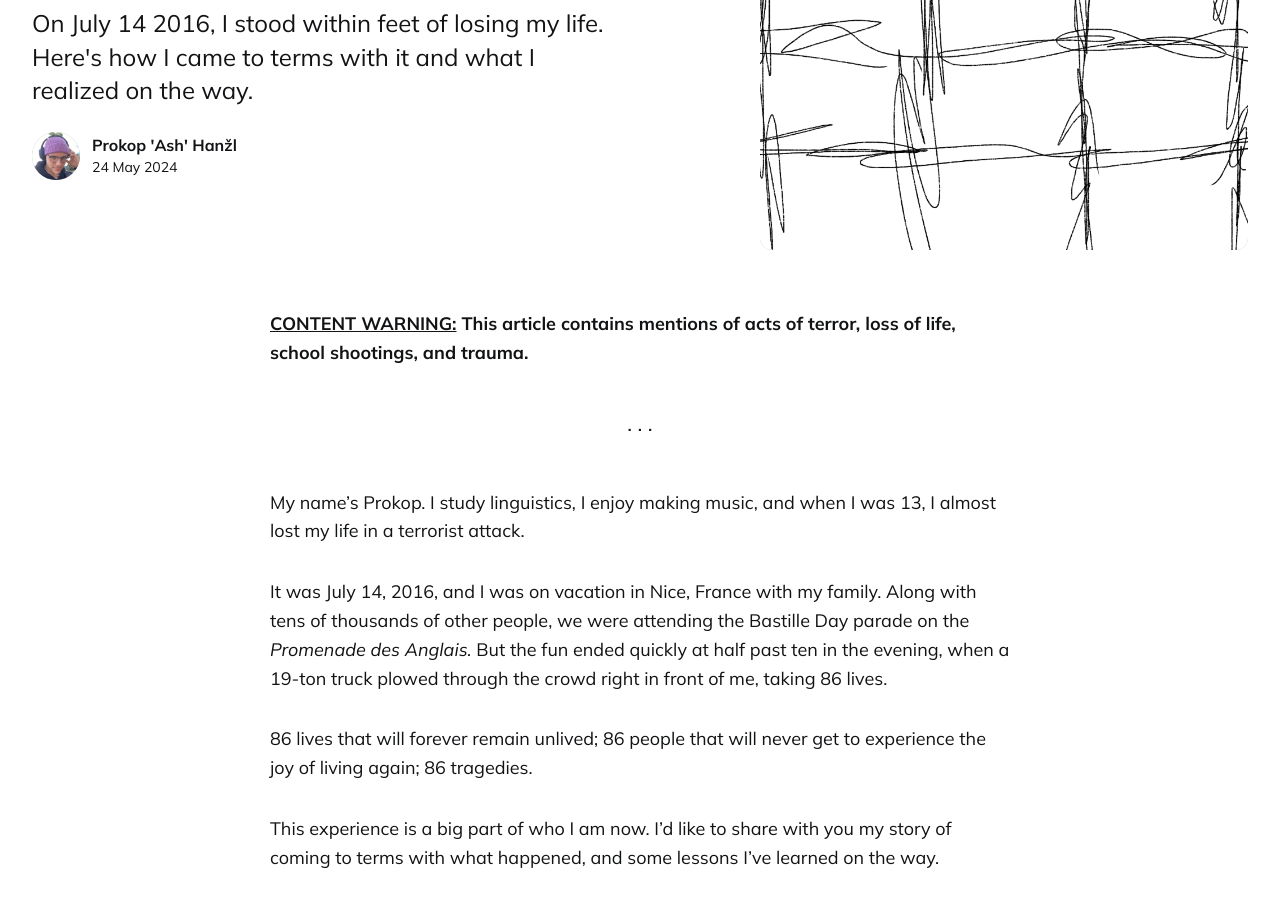
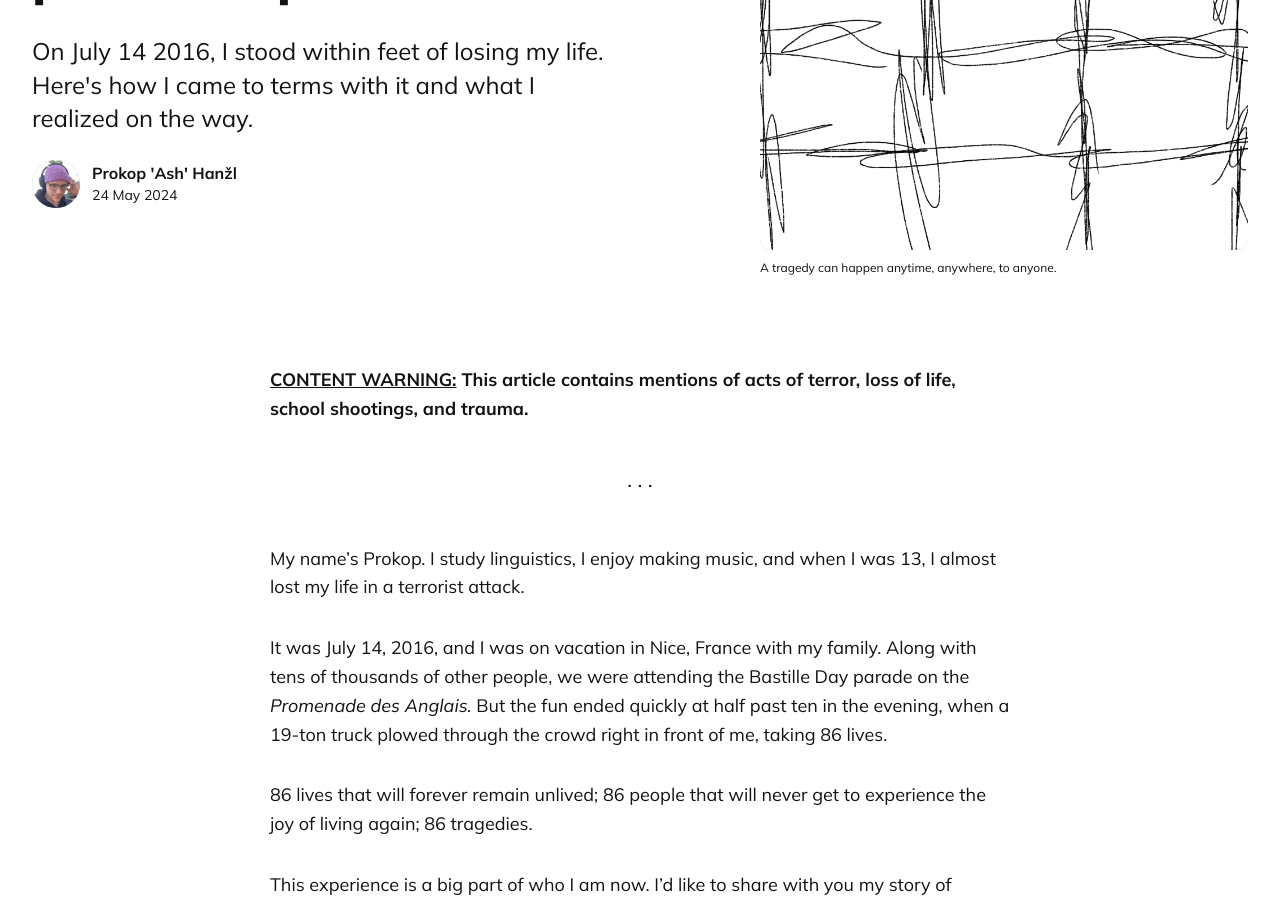
Before and after one commit to prokophanzl/prokophanzl.github.io, a Jekyll site: the page built from _posts/2024-05-24-8-years-later-on-coming-to-terms-with-painful-experiences.markdown, in a window 1280 px wide and 900 px high, scrolled down 492 px. Built offline with Jekyll 4.4.1, drawn with Linux system fonts in a browser that asks for light colours.

Commit message:
Add image caption

```diff
--- a/_posts/2024-05-24-8-years-later-on-coming-to-terms-with-painful-experiences.markdown
+++ b/_posts/2024-05-24-8-years-later-on-coming-to-terms-with-painful-experiences.markdown
@@ -5,7 +5,7 @@ description: On July 14 2016, I stood within feet of losing my life. Here's how
 date: 2024-05-24 00:00
 author: admin
 image: images/july14.png
-image_caption:
+image_caption: A tragedy can happen anytime, anywhere, to anyone.
 tags: [personal, motivation]
 featured: true
 ---
```
